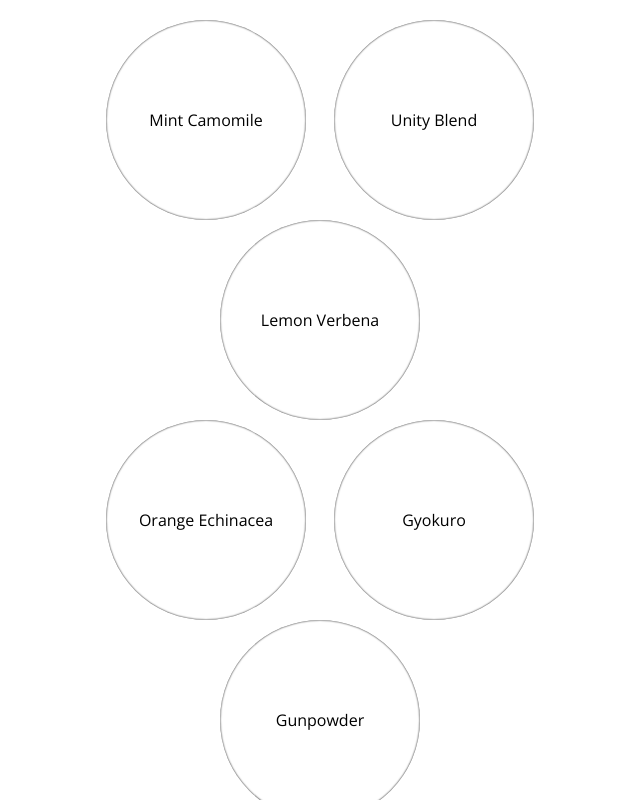
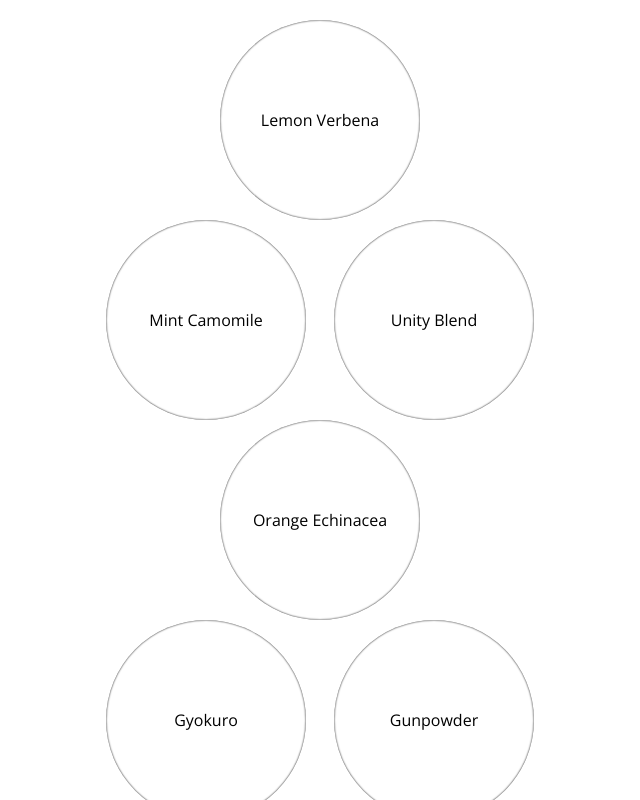
Before and after one commit to jhhayashi/teas, a React app: page / in a window 1280 px wide. Shown: the whole page, without its empty margins (0-640 px from the left). Built offline with nearby package versions, Linux system fonts and the light colour scheme; the HTML template or start-up script is replaced by a standard one.

Commit message:
Add Dragon Pearl

```diff
--- a/src/data/index.ts
+++ b/src/data/index.ts
@@ -1,6 +1,7 @@
 import {
   AliShan,
   CremeEarlGrey,
+  DragonPearl,
   GoldenMonkey,
   Gunpowder,
   Gyokuro,
@@ -21,10 +22,11 @@ export interface ITeaBase extends ITeaData {
 }
 
 const teas = [
+  [LemonVerbena],
   [MintChamomile, UnityBlend],
-  [LemonVerbena],
-  [OrangeEchinacea, Gyokuro],
-  [Gunpowder],
+  [OrangeEchinacea],
+  [Gyokuro, Gunpowder],
+  [DragonPearl],
   [MilkOolong, AliShan],
   [MasalaChai],
   [CremeEarlGrey, GoldenMonkey],
--- /dev/null
+++ b/src/data/teas/DragonPearl.ts
@@ -0,0 +1,15 @@
+import {ITeaData, TeaFamily} from './types'
+
+const DragonPearl: ITeaData = {
+  brewTemp: [175],
+  brewTime: [90, 120],
+  caffiene: 20,
+  description: 'An Extraordinary Jasmine Tea. Two leaves and a bud scented with the finest jasmine flowers are then tightly rolled into pearl sized balls.',
+  family: TeaFamily.Green,
+  name: 'Dragon Pearl Jasmine',
+  displayName: 'Dragon Pearl',
+  purchaseDate: new Date('06-01-2017'),
+  url: 'https://www.tealuxe.com/store/our-teas/dragon-pearl-jasmine-50grams-1-detail',
+}
+
+export default DragonPearl
--- a/src/data/teas/index.ts
+++ b/src/data/teas/index.ts
@@ -1,5 +1,6 @@
 export {default as AliShan} from './AliShan'
 export {default as CremeEarlGrey} from './CremeEarlGrey'
+export {default as DragonPearl} from './DragonPearl'
 export {default as GoldenMonkey} from './GoldenMonkey'
 export {default as Gunpowder} from './Gunpowder'
 export {default as Gyokuro} from './Gyokuro'
```
